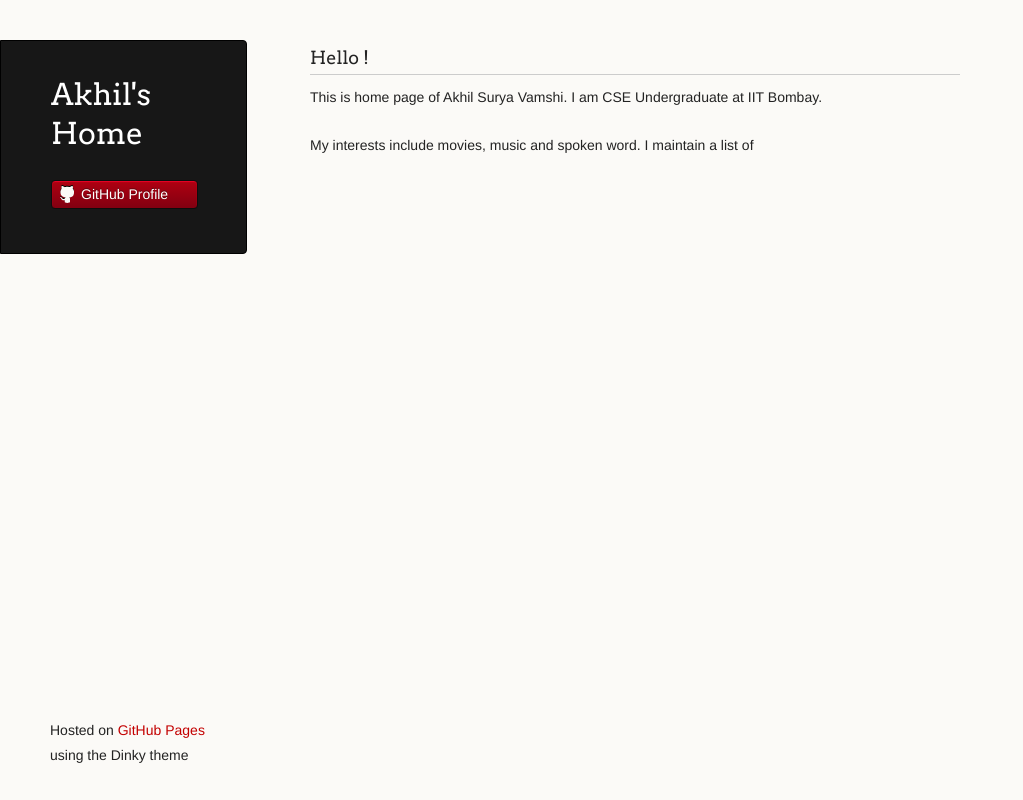
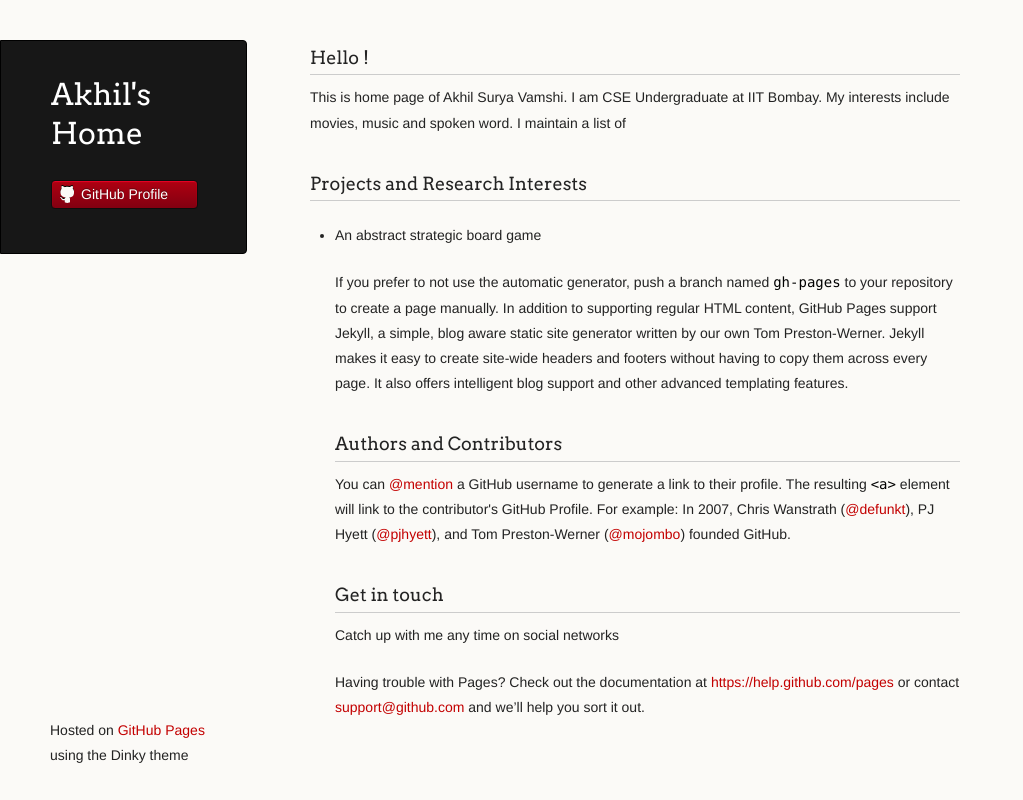
Before and after one commit to AkhilSurya/akhilsurya.github.io, a plain HTML site: page index.html in a window 1280 px wide. Shown: the whole page, without its empty margins (0-1023 px from the left). Drawn offline with Linux system fonts and the light colour scheme.

Commit message:
Break needed

```diff
--- a/index.html
+++ b/index.html
@@ -3,7 +3,7 @@
   <head>
     <meta charset="utf-8">
     <meta http-equiv="X-UA-Compatible" content="chrome=1">
-    <title>Akhilsurya.GitHub.io by AkhilSurya</title>
+    <title>Akhil's Home</title>
 
     <link rel="stylesheet" href="stylesheets/styles.css">
     <link rel="stylesheet" href="stylesheets/pygment_trac.css">
@@ -28,11 +28,29 @@
         <h3>
 <a id="welcome-to-github-pages" class="anchor" href="#welcome-to-github-pages" aria-hidden="true"><span class="octicon octicon-link"></span></a>Hello ! </h3>
 
-<p>This is home page of Akhil Surya Vamshi. I am CSE Undergraduate at IIT Bombay. </p>
+<p>This is home page of Akhil Surya Vamshi. I am CSE Undergraduate at IIT Bombay. My interests include movies, music and spoken word. I maintain a list of </p>
 
-<p>My interests include movies, music and spoken word. I maintain a list of </p>
+<h3>
+<a id="rather-drive-stick" class="anchor" href="#rather-drive-stick" aria-hidden="true"><span class="octicon octicon-link"></span></a>Projects and Research Interests</h3>
 
-      </section>
+<p>
+  <ul>
+    <li>
+      An abstract strategic board game
+    </li></p>
+If you prefer to not use the automatic generator, push a branch named <code>gh-pages</code> to your repository to create a page manually. In addition to supporting regular HTML content, GitHub Pages support Jekyll, a simple, blog aware static site generator written by our own Tom Preston-Werner. Jekyll makes it easy to create site-wide headers and footers without having to copy them across every page. It also offers intelligent blog support and other advanced templating features.
+<h3>
+<a id="authors-and-contributors" class="anchor" href="#authors-and-contributors" aria-hidden="true"><span class="octicon octicon-link"></span></a>Authors and Contributors</h3>
+
+<p>You can <a href="https://github.com/blog/821" class="user-mention">@mention</a> a GitHub username to generate a link to their profile. The resulting <code>&lt;a&gt;</code> element will link to the contributor's GitHub Profile. For example: In 2007, Chris Wanstrath (<a href="https://github.com/defunkt" class="user-mention">@defunkt</a>), PJ Hyett (<a href="https://github.com/pjhyett" class="user-mention">@pjhyett</a>), and Tom Preston-Werner (<a href="https://github.com/mojombo" class="user-mention">@mojombo</a>) founded GitHub.</p>
+
+<h3>
+<a id="support-or-contact" class="anchor" href="#support-or-contact" aria-hidden="true"><span class="octicon octicon-link"></span></a>Get in touch</h3>
+<p>
+  Catch up with me any time on social networks
+
+<p>Having trouble with Pages? Check out the documentation at <a href="https://help.github.com/pages">https://help.github.com/pages</a> or contact <a href="mailto:support@github.com">support@github.com</a> and we’ll help you sort it out.</p>
+</section>
       <footer>
         <p><small>Hosted on <a href="http://pages.github.com">GitHub Pages</a> using the Dinky theme</small></p>
       </footer>
```
